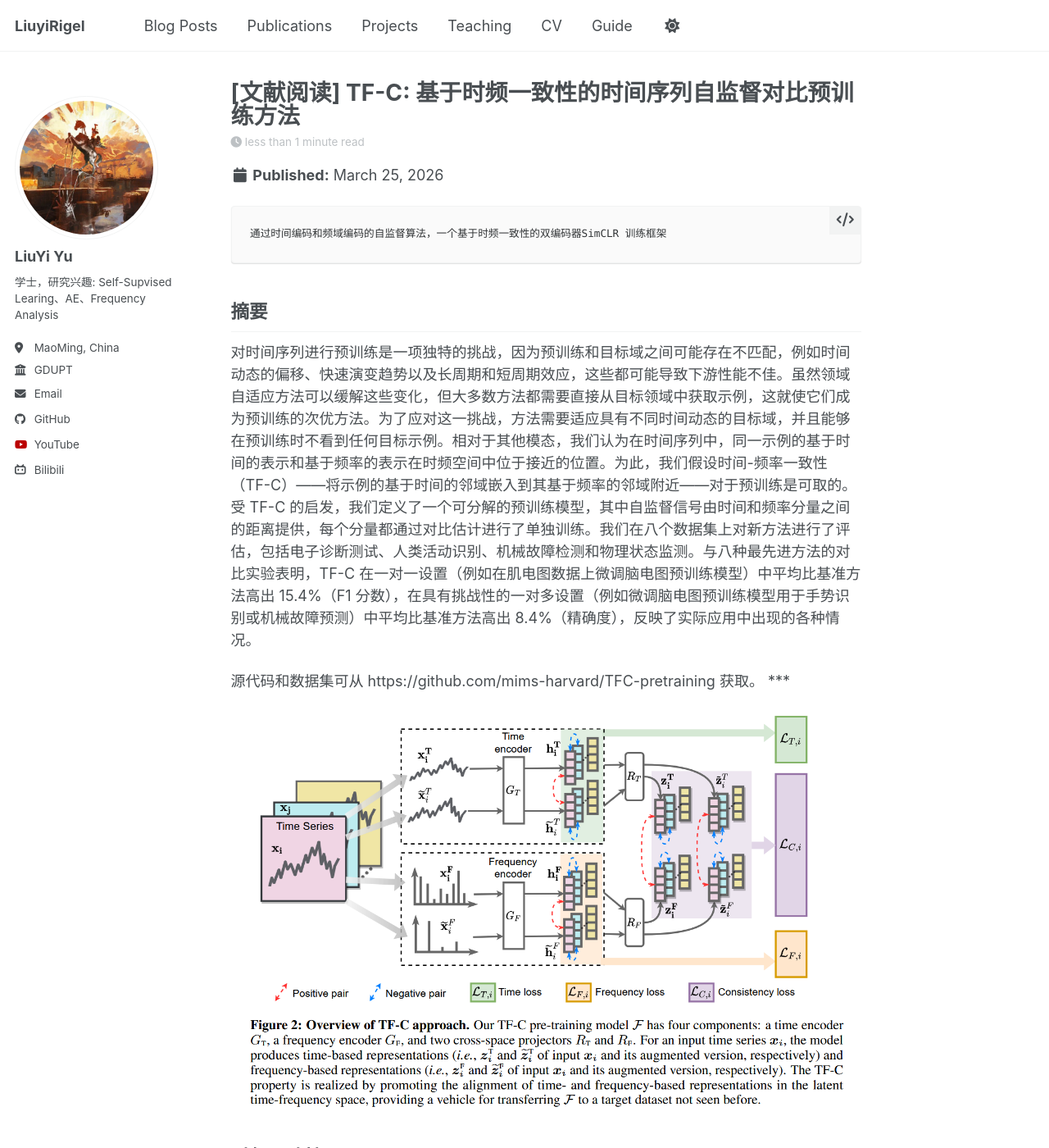
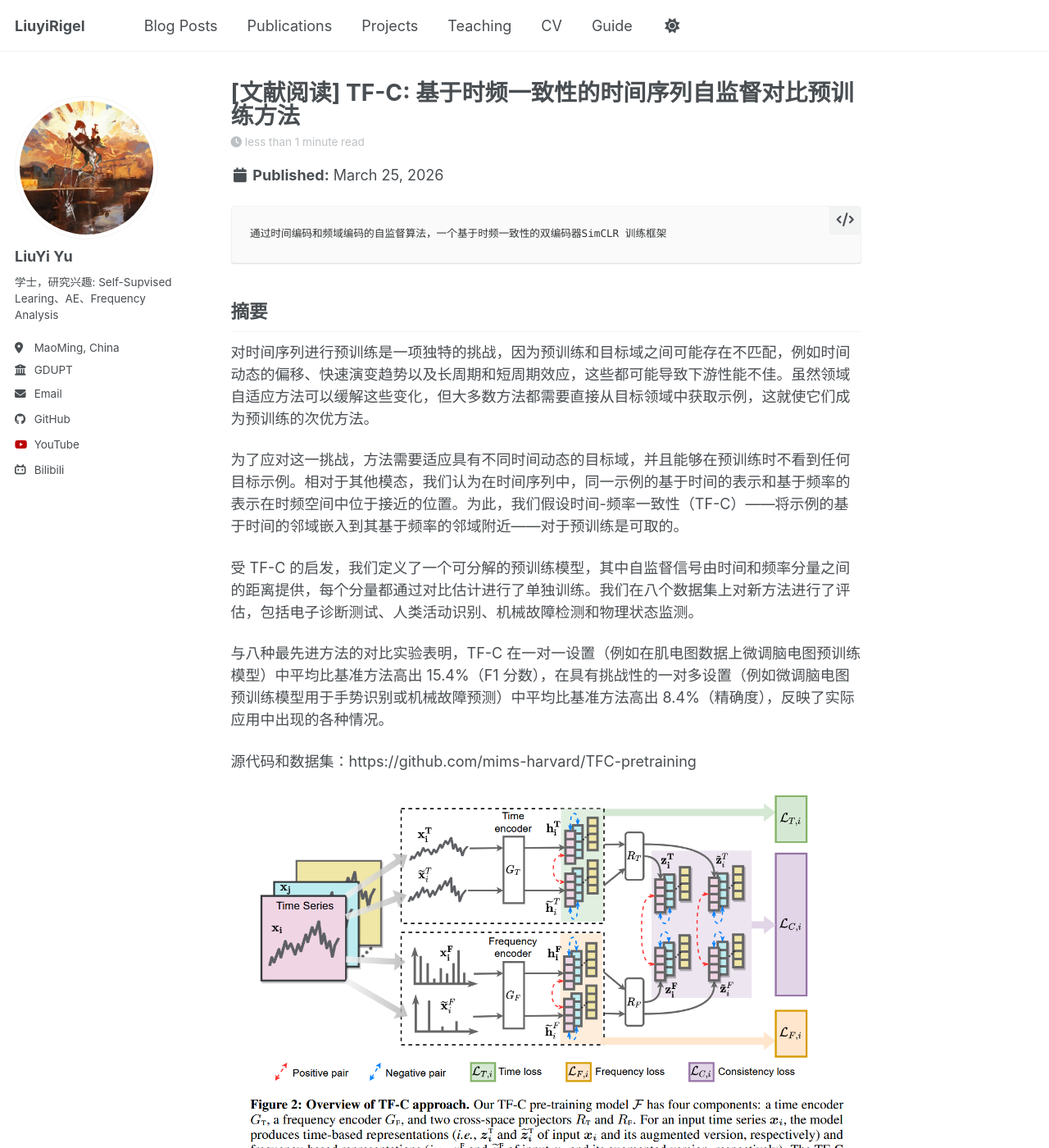
Before and after one commit to LiuyiRigel/LiuyiRigel.github.io, a Jekyll site: the page built from _posts/2026-03-25-paper-note-2.md, in a window 1280 px wide and 1400 px high. Shown: the whole window at 82% size. Built offline with Jekyll 4.4.1, drawn with Linux system fonts in a browser that asks for light colours; a script bundle is joined from its source files by our own code; library files that are not in the unit come from our copies; some of the changed lines change nothing that is shown; some of the changed text lies outside the part shown.

Commit message:
modified:   _posts/2026-03-25-paper-note-2.md

```diff
--- a/_posts/2026-03-25-paper-note-2.md
+++ b/_posts/2026-03-25-paper-note-2.md
@@ -12,10 +12,16 @@
 
 ## 摘要
 
-对时间序列进行预训练是一项独特的挑战，因为预训练和目标域之间可能存在不匹配，例如时间动态的偏移、快速演变趋势以及长周期和短周期效应，这些都可能导致下游性能不佳。虽然领域自适应方法可以缓解这些变化，但大多数方法都需要直接从目标领域中获取示例，这就使它们成为预训练的次优方法。为了应对这一挑战，方法需要适应具有不同时间动态的目标域，并且能够在预训练时不看到任何目标示例。相对于其他模态，我们认为在时间序列中，同一示例的基于时间的表示和基于频率的表示在时频空间中位于接近的位置。为此，我们假设时间-频率一致性（TF-C）——将示例的基于时间的邻域嵌入到其基于频率的邻域附近——对于预训练是可取的。受 TF-C 的启发，我们定义了一个可分解的预训练模型，其中自监督信号由时间和频率分量之间的距离提供，每个分量都通过对比估计进行了单独训练。我们在八个数据集上对新方法进行了评估，包括电子诊断测试、人类活动识别、机械故障检测和物理状态监测。与八种最先进方法的对比实验表明，TF-C 在一对一设置（例如在肌电图数据上微调脑电图预训练模型）中平均比基准方法高出 15.4%（F1 分数），在具有挑战性的一对多设置（例如微调脑电图预训练模型用于手势识别或机械故障预测）中平均比基准方法高出 8.4%（精确度），反映了实际应用中出现的各种情况。
+对时间序列进行预训练是一项独特的挑战，因为预训练和目标域之间可能存在不匹配，例如时间动态的偏移、快速演变趋势以及长周期和短周期效应，这些都可能导致下游性能不佳。虽然领域自适应方法可以缓解这些变化，但大多数方法都需要直接从目标领域中获取示例，这就使它们成为预训练的次优方法。
 
-源代码和数据集可从 https://github.com/mims-harvard/TFC-pretraining 获取。
-***
+为了应对这一挑战，方法需要适应具有不同时间动态的目标域，并且能够在预训练时不看到任何目标示例。相对于其他模态，我们认为在时间序列中，同一示例的基于时间的表示和基于频率的表示在时频空间中位于接近的位置。为此，我们假设时间-频率一致性（TF-C）——将示例的基于时间的邻域嵌入到其基于频率的邻域附近——对于预训练是可取的。
+
+受 TF-C 的启发，我们定义了一个可分解的预训练模型，其中自监督信号由时间和频率分量之间的距离提供，每个分量都通过对比估计进行了单独训练。我们在八个数据集上对新方法进行了评估，包括电子诊断测试、人类活动识别、机械故障检测和物理状态监测。
+
+与八种最先进方法的对比实验表明，TF-C 在一对一设置（例如在肌电图数据上微调脑电图预训练模型）中平均比基准方法高出 15.4%（F1 分数），在具有挑战性的一对多设置（例如微调脑电图预训练模型用于手势识别或机械故障预测）中平均比基准方法高出 8.4%（精确度），反映了实际应用中出现的各种情况。
+
+源代码和数据集：https://github.com/mims-harvard/TFC-pretraining
+
 
 <div align="center">
     <img src="/images/paper_images/{27F04C59-16B6-4287-9CD2-D286323D18F7}.png" width="95%" alt="image">
@@ -23,7 +29,7 @@
 
 
 ## 时频一致性
-对于时间穿越者的我来说，NLP和CV领域都有了他们的表示方法，但对于时频分析来说，却总是缺少一个高效，有用的方法。
+NLP和CV领域都有了他们的表示方法，但对于时频分析来说，却总是缺少一个高效，有用的方法。
 
 对于模型来说，对特征的表达是最根本的问题。
 在这样的一个长时间序列中，时域信号和频域信号是不变的，时域和频域成为了表示这个时间序列的两个方向，而时域和频域之间又可以通过傅里叶变换或逆傅里叶变换进行相互的转换；那么在一个有相当容量的时间序列中，作者通过两个方向的编码器，对同一个片段的表达是存在一些联系的。
@@ -40,11 +46,14 @@
 x \in \mathbb{R}^{L}
 $$
 对这个序列进行增广，包括（jittler\ scaling\ shift）
+
 $$
 \tilde{x} = \mathcal{A}_T(x)
 $$
 
 通过对时域编码器进行表征提取
+
+
 $$
 h_T = G_T(x), \quad \tilde{h}_T = G_T(\tilde{x})
 $$
@@ -54,12 +63,14 @@
 $$
 
 投影空间来分离“表征空间”和“对比空间”
+
 $$
 z_T = R_T(h_T), \quad \tilde{z}_T = R_T(\tilde{h}_T)
 $$
 
 
 时域损失函数使用使用 InfoNCE / 对比损失
+
 $$
 \mathcal{L}_T = -\log \frac{\exp(\text{sim}(z_T, \tilde{z}_T)/\tau)}{\sum_{j} \exp(\text{sim}(z_T, z_T^j)/\tau)}
 $$
@@ -67,16 +78,19 @@
 ## 频域编码器
 频域编码器
 傅里叶变换
+
 $$
 x_F = \mathcal{F}(x)
 $$
 
 频域增广
+
 $$
 \tilde{x}_F = \mathcal{A}_F(x_F)
 $$
 
 表征提取
+
 $$
 h_F = G_F(x_F), \quad \tilde{h}_F = G_F(\tilde{x}_F)
 $$
@@ -86,11 +100,13 @@
 $$
 
 投影空间
+
 $$
 z_F = R_F(h_F), \quad \tilde{z}_F = R_F(\tilde{h}_F)
 $$
 
 频域的对比损失
+
 $$
 \mathcal{L}_F = -\log \frac{\exp(\text{sim}(z_F, \tilde{z}_F)/\tau)}{\sum_{j} \exp(\text{sim}(z_F, z_F^j)/\tau)}
 $$
@@ -98,6 +114,7 @@
 
 ## 时频域对齐一致性
 跨域表征
+
 $$
 z_T = R_T(G_T(x))
 $$
@@ -107,11 +124,13 @@
 $$
 
 相似度计算
+
 $$
 \text{sim}(z_T, z_F) = \frac{z_T \cdot z_F}{\|z_T\| \|z_F\|}
 $$
 
 一致性约束/排序关系
+
 $$
 \text{sim}(z_T, z_F) > \text{sim}(z_T, \tilde{z}_F)
 $$
@@ -121,20 +140,3 @@
 $$
 \mathcal{L} = \mathcal{L}_T + \mathcal{L}_F + \lambda \mathcal{L}_{TF}
 $$
-
-## Method(s)
-作者解决问题的方法/算法是什么？是否基于前人的方法？基于了哪些？
-
-
-
-## Evaluation
-作者如何评估自己的方法？实验的setup是什么样的？感兴趣实验数据和结果有哪些？有没有问题或者可以借鉴的地方？
-
-## Conclusion
-作者给出了哪些结论？哪些是strong conclusions, 哪些又是weak的conclusions（即作者并没有通过实验提供evidence，只在discussion中提到；或实验的数据并没有给出充分的evidence）?
-
-## Notes(optional)
-不在以上列表中，但需要特别记录的笔记。
-
-## References(optional)
-列出相关性高的文献，以便之后可以继续track下去。
```
